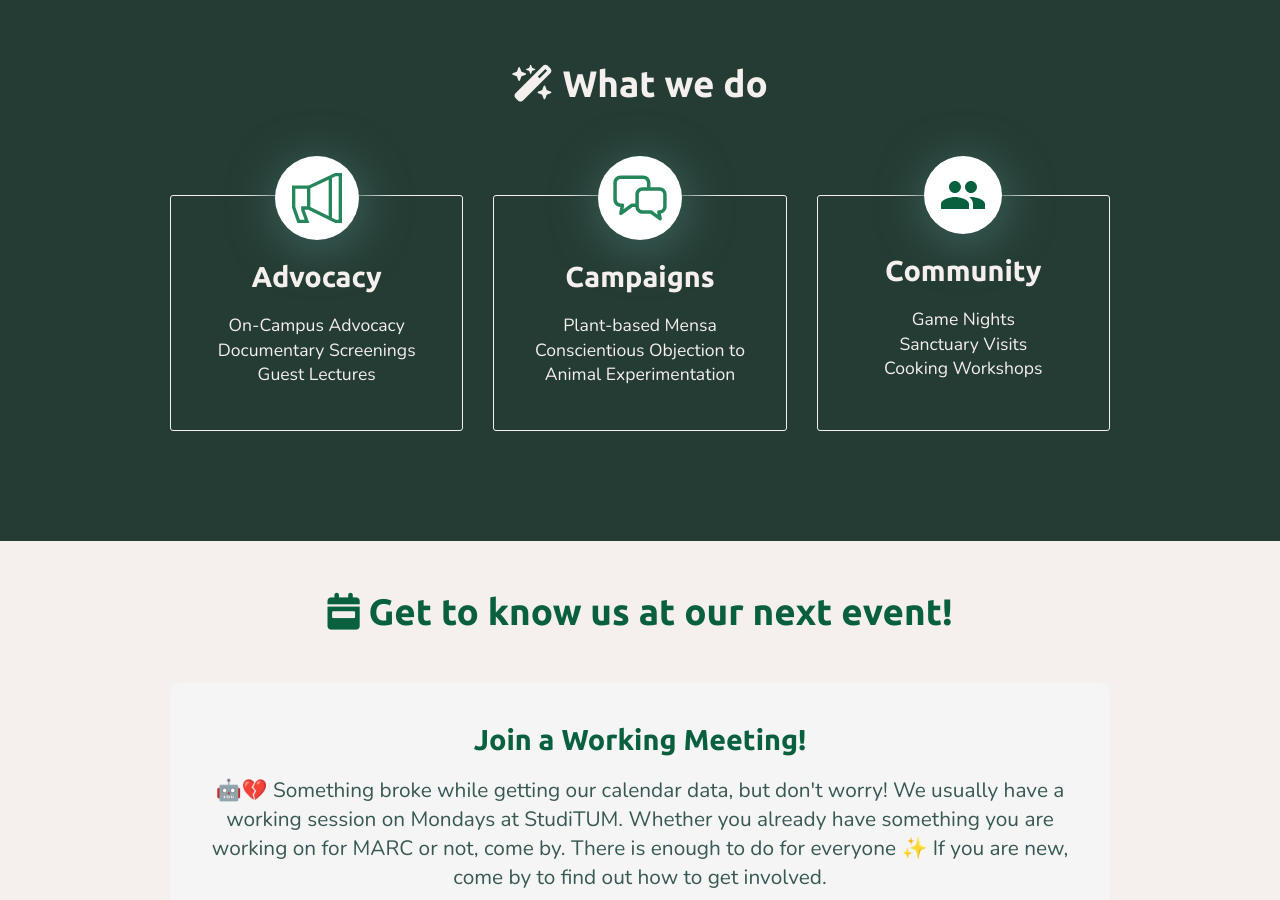
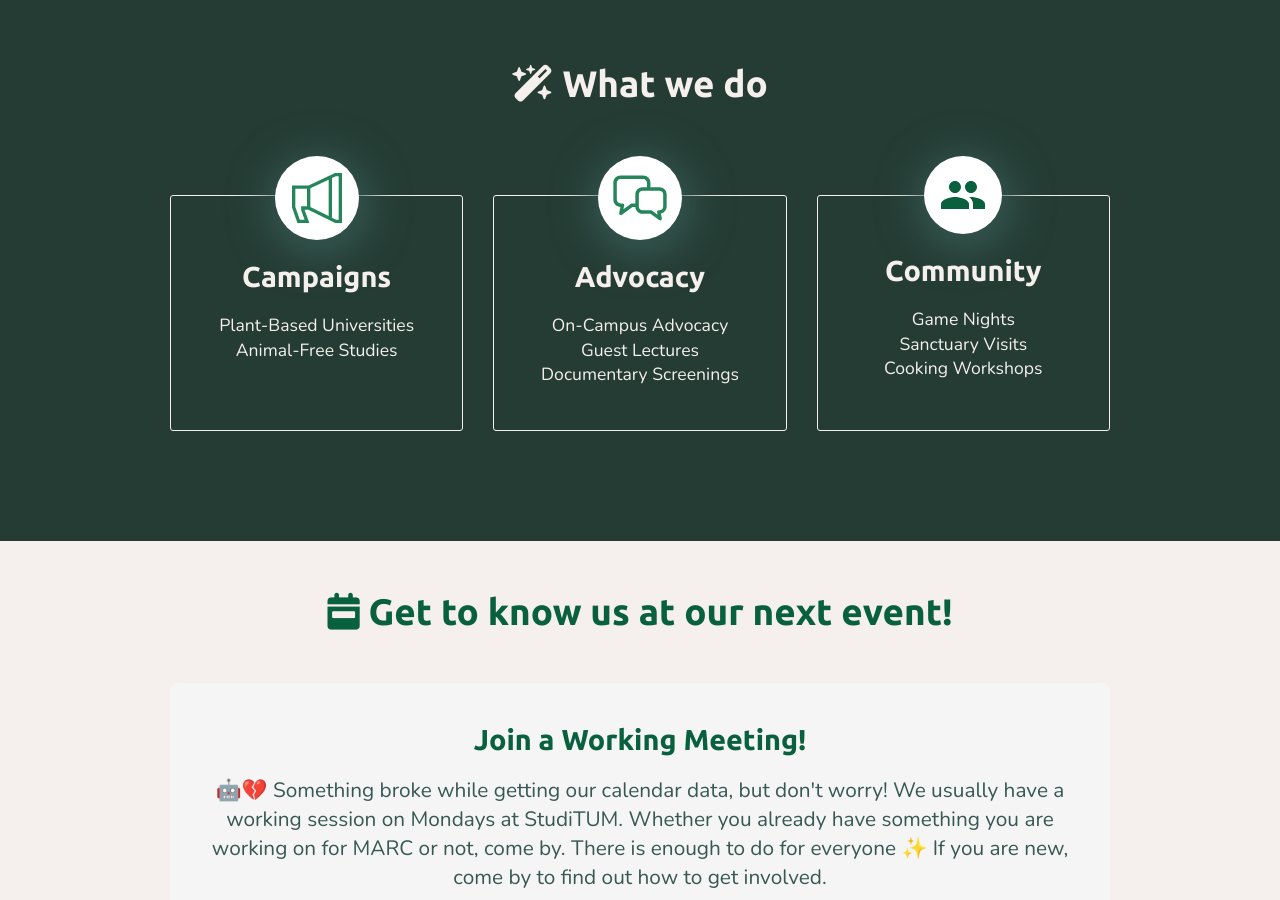
Before and after one commit to municharc/municharc.github.io, a Jekyll site: the page built from index.html, in a window 1280 px wide and 900 px high, scrolled down 707 px. Built offline with Jekyll 4.4.1, drawn with Linux system fonts in a browser that asks for light colours; nearby versions of some CDN libraries.

```diff
--- a/index.html
+++ b/index.html
@@ -42,16 +42,16 @@ title: Munich Animal Rights Club
 				<div class="image">
 					<img src="images/activism-icon.svg" height="64px" width="64px">
 				</div>
-				<h3>Advocacy</h3>
-				<p >On-Campus Advocacy <br> Documentary Screenings <br> Guest Lectures</p>
+				<h3>Campaigns</h3>
+				<p > Plant-Based Universities <br> Animal-Free Studies</p>
 			</li>
 
 			<li>
 				<div class="image">
 					<img src="images/info-icon.svg" height="64px" width="64px" />
 				</div>
-				<h3>Campaigns</h3>
-				<p> Plant-based Mensa <br> Conscientious Objection to Animal Experimentation </p>
+				<h3>Advocacy</h3>
+				<p> On-Campus Advocacy <br> Guest Lectures <br> Documentary Screenings </p>
 			</li>
 
 			<li>
```
